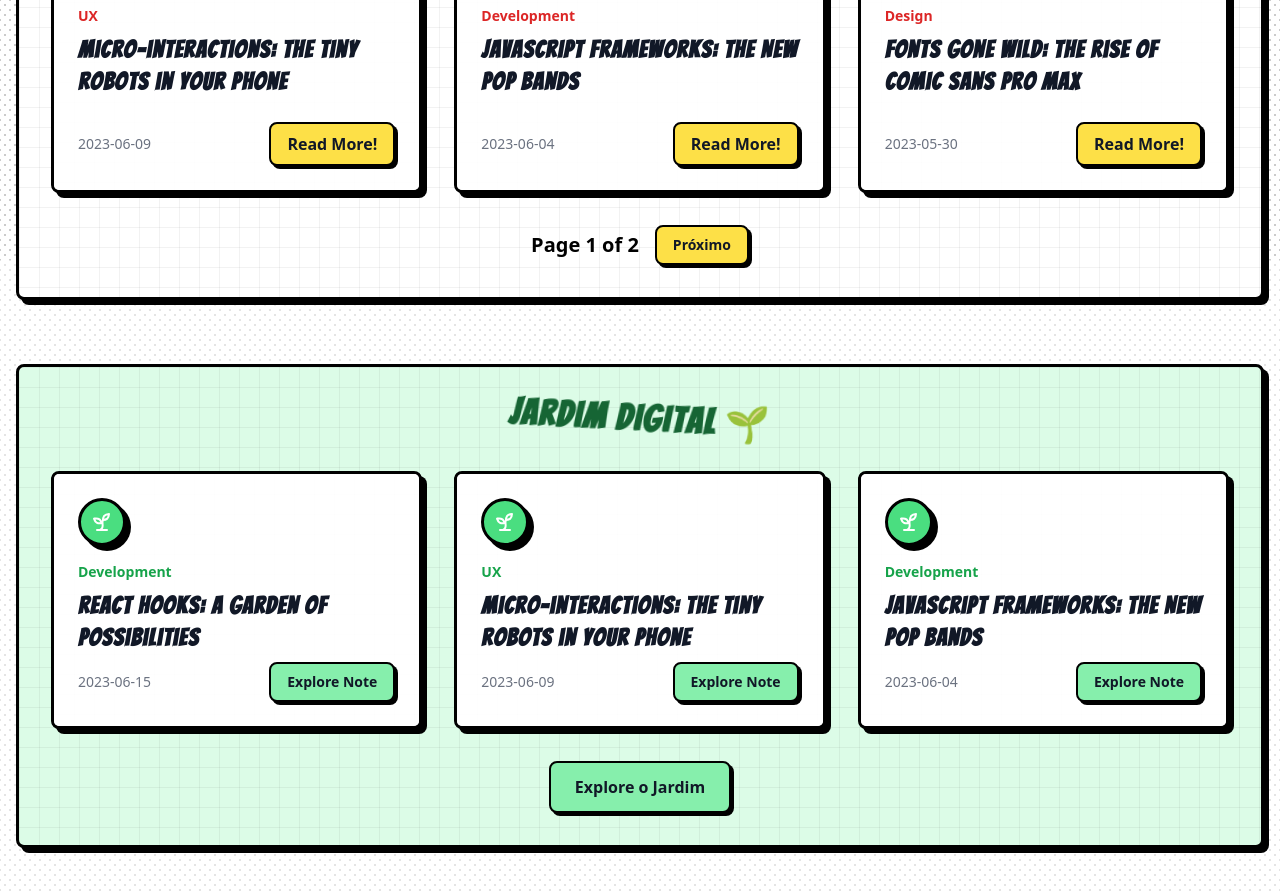
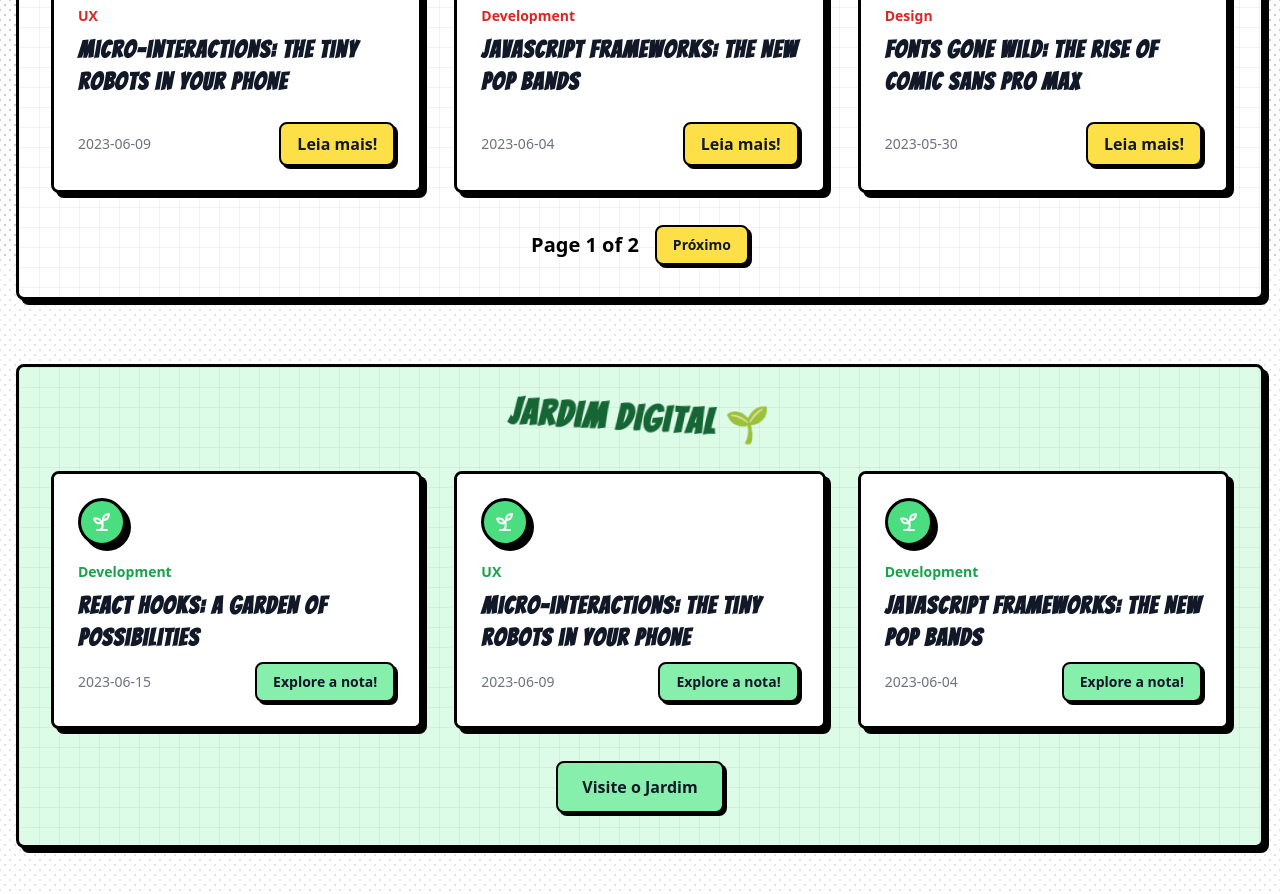
Before and after one commit to dmenezesgabriel/daily-code, a Next.js app: page / in a window 1280 px wide. Shown: the part 540-1434 px from the top of the page. Built offline with nearby package versions, Linux system fonts and the light colour scheme.

Commit message:
feat: translate texts

```diff
--- a/src/app/page.tsx
+++ b/src/app/page.tsx
@@ -41,7 +41,7 @@ export default function Home() {
         </div>
         <div className="mt-8 text-center">
           <Link href="/garden">
-            <Button variant="garden">Explore o Jardim</Button>
+            <Button variant="garden">Visite o Jardim</Button>
           </Link>
         </div>
       </div>
--- a/src/components/card.tsx
+++ b/src/components/card.tsx
@@ -79,12 +79,12 @@ function Footer({ date, id, variant = "post" }: CardFooterProps) {
           href={href}
           className="cartoon-button transform rounded-lg bg-yellow-300 px-4 py-2 font-bold text-gray-900 transition-all duration-200 ease-in-out hover:scale-105 hover:bg-yellow-400 active:scale-95"
         >
-          Read More!
+          Leia mais!
         </Link>
       ) : (
         <Link href={href}>
           <Button variant="garden" size="sm">
-            Explore Note
+            Explore a nota!
           </Button>
         </Link>
       )}
```
